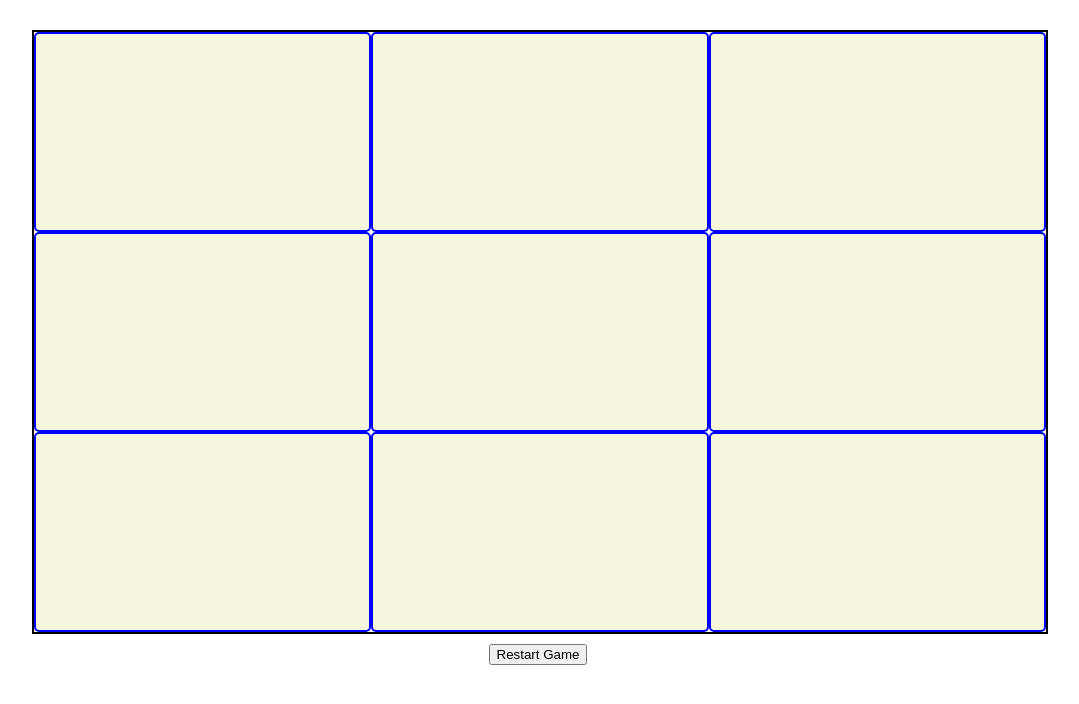
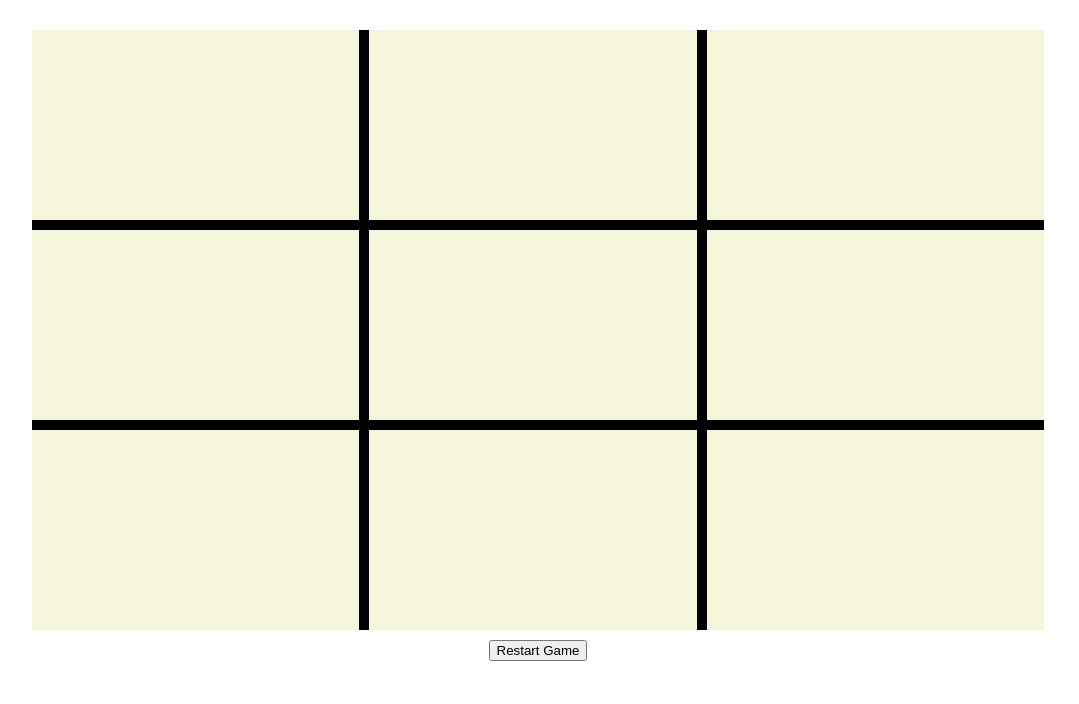
Before and after one commit to vsalter/Tic-Tac-Toe, a plain HTML site: page index.html in a window 1280 px wide. Shown: the whole page, without its empty margins (102-1181 px from the left). Drawn offline with Linux system fonts and the light colour scheme.

Commit message:
Updated html css so the board looks like an actual tic tac toe board instead of just squares. Updated Javascript to select span elements

```diff
--- a/css/style.css
+++ b/css/style.css
@@ -1,5 +1,4 @@
 @charset "UTF-8";
-/* CSS Document */
 body {
 	text-align: center;
 }
@@ -8,7 +7,7 @@ body {
 	display: grid;
 	width: 80%;
 	height: 600px;
-	border: 2px black solid;
+/*	border: 2px black solid;*/
 	grid-template: 1fr 1fr 1fr / 1fr 1fr 1fr;
 	margin: 30px 10% 10px 10%;
 }
@@ -16,8 +15,30 @@ body {
 .square {
 	background-color: beige;
   	color: black;
-  	border-radius: 5px;
-  	border: 2px blue solid;
+/*  	border-radius: 5px;*/
+/*  	border: 2px blue solid;*/
+	display: flex;
+	justify-content: center;
+	align-items: center;
+}
+
+#s0, #s1, #s3, #s4 {
+	border-bottom: 10px black solid;
+	border-right: 10px black solid;
+}
+
+#s2, #s5 {
+	border-bottom: 10px black solid;
+}
+
+#s6, #s7 {
+	border-right: 10px black solid;
+}
+
+
+.inSquare {
+	height: 100%;
+  	width: 100%;
 }
 
 #message {
--- a/index.html
+++ b/index.html
@@ -11,15 +11,15 @@
 <body>
 
 	<div id="board">
-		<div class="square" id="0"></div>
-		<div class="square" id="1"></div>
-		<div class="square" id="2"></div>
-		<div class="square" id="3"></div>
-		<div class="square" id="4"></div>
-		<div class="square" id="5"></div>
-		<div class="square" id="6"></div>
-		<div class="square" id="7"></div>
-		<div class="square" id="8"></div>
+		<div class="square" id="s0"><span class="inSquare" id="0"></span></div>
+		<div class="square" id="s1"><span class="inSquare" id="1"></span></div>
+		<div class="square" id="s2"><span class="inSquare" id="2"></span></div>
+		<div class="square" id="s3"><span class="inSquare" id="3"></span></div>
+		<div class="square" id="s4"><span class="inSquare" id="4"></span></div>
+		<div class="square" id="s5"><span class="inSquare" id="5"></span></div>
+		<div class="square" id="s6"><span class="inSquare" id="6"></span></div>
+		<div class="square" id="s7"><span class="inSquare" id="7"></span></div>
+		<div class="square" id="s8"><span class="inSquare" id="8"></span></div>
 	</div>
 	<div id="message"></div>
 	<button id="restartButton">Restart Game</button>
--- a/js/main.js
+++ b/js/main.js
@@ -21,7 +21,7 @@ let player1moves = [];
 let player2moves = [];
 
 
-document.querySelectorAll(".square").forEach(function(square){
+document.querySelectorAll(".inSquare").forEach(function(square){
 	square.addEventListener("click", makeAmove);
 });
 
```
